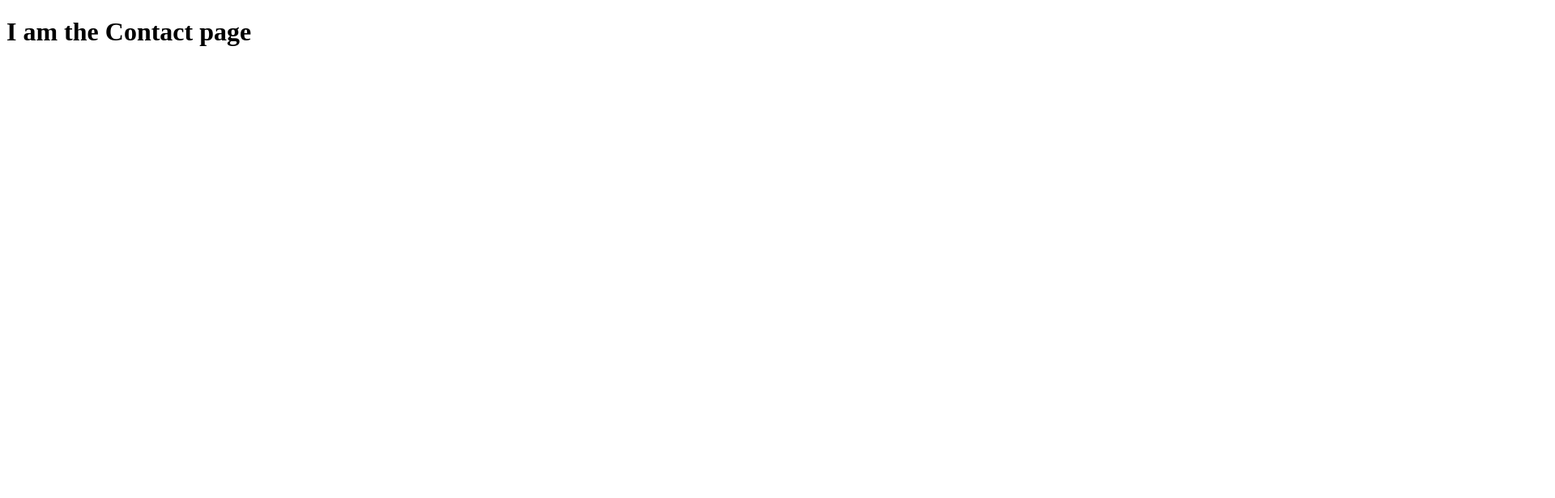
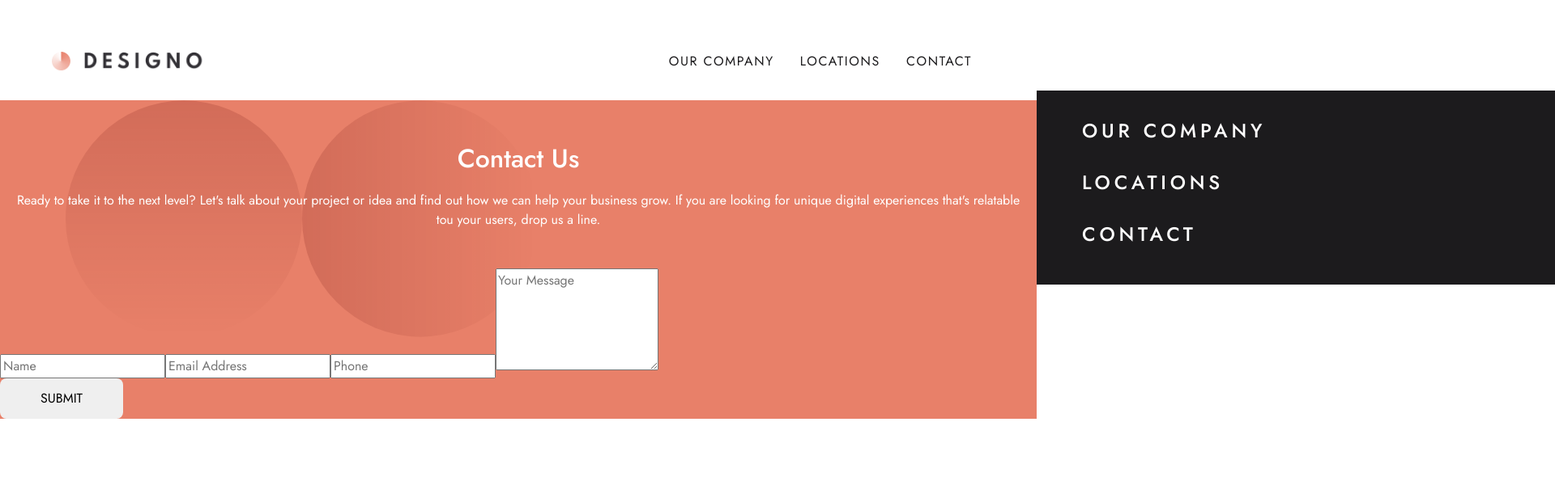
Before and after one commit to Da-vi-de/designo-multipage, a React (Create React App) app: page /contact in a window 1280 px wide. Shown: the top 616 px of the page at 81% size, 1920 px wide, since content can reach past the window. Built offline with nearby package versions, Linux system fonts and the light colour scheme.

Commit message:
contact page: basic setup

```diff
--- /dev/null
+++ b/src/components/contact/ContactForm.js
@@ -0,0 +1,81 @@
+import React from "react";
+import styled from "styled-components";
+
+import { StyledContacForm } from "../styles/contact-styles/ContactForm.styled";
+import { CommonButtonLink } from "../styles/shared-styles/CommonButtonLink.styled";
+
+const SubmitButton = styled.button`
+    ${CommonButtonLink}
+`;
+
+function ContactForm() {
+    return(
+        <StyledContacForm>
+            <div className="content">
+            <h1>contact us</h1>
+            <p>
+                Ready to take it to the next level?
+                Let's talk about your project or idea
+                and find out how we can help your business grow.
+                If you are looking for unique digital experiences
+                that's relatable tou your users, drop us a line.
+            </p>
+            </div>
+
+            <form>
+                <label htmlFor="name">
+                    <span className="visually-hidden">name:</span>
+                </label>
+                <input
+                    type="text"
+                    id="name"
+                    autoComplete="off"
+                    required
+                    aria-describedby="nameid"
+                    placeholder="Name"
+                />
+
+                <label htmlFor="email">
+                    <span className="visually-hidden">email:</span>
+                </label>
+                <input
+                    type="email"
+                    id="email"
+                    autoComplete="off"
+                    required
+                    aria-describedby="emailid"
+                    placeholder="Email Address"
+                />
+
+                <label htmlFor="phoneNumber">
+                    <span className="visually-hidden">phone</span>
+                </label>
+                <input
+                    type="number"
+                    id="phoneNumber"
+                    autoComplete="off"
+                    required
+                    aria-describedby="phoneid"
+                    placeholder="Phone"
+                />
+
+                <textarea
+                    name="message"
+                    id="message"
+                    rows="5"
+                    resize="none"
+                    autoComplete="off"
+                    required
+                    aria-describedby="textid"
+                    placeholder='Your Message'
+                >
+                </textarea>
+
+                <div>
+                    <SubmitButton>submit</SubmitButton>
+                </div>
+            </form>
+        </StyledContacForm>
+    )
+}
+export default ContactForm;
--- a/src/components/locations/LocationMap.js
+++ b/src/components/locations/LocationMap.js
@@ -1,7 +1,7 @@
 import React from 'react';
 import { MapContainer, TileLayer, Marker, Popup } from 'react-leaflet';
 
-import {StyledLocationMap} from "../../components/styles/locations/LocationMap.styled";
+import {StyledLocationMap} from "../../components/styles/locations-styles/LocationMap.styled";
 
 function LocationMap({ location, address, contact, mapMarker, order="text" }) {
     return(
--- /dev/null
+++ b/src/components/styles/contact-styles/ContactForm.styled.js
@@ -0,0 +1,36 @@
+import styled from "styled-components";
+
+import twoCircles from "../../../assets/contact/mobile/bg-pattern-hero-contact-mobile.svg";
+
+export const StyledContacForm = styled.main`
+    background-color: var(--color-peach);
+    background-image: url(${twoCircles});
+    background-repeat: no-repeat;
+    background-position: 20% 0;
+    max-height: 100%;
+
+    .content {
+        padding: 3rem .5rem;
+        text-align: center;
+        color: var(--color-white);
+
+        h1 {
+            margin-bottom: 1rem;
+            text-transform: capitalize;
+            font-weight: 500;
+        }
+    }
+
+    .visually-hidden {
+        position: absolute;
+        position: absolute !important;
+        width: 1px !important;
+        height: 1px !important;
+        padding: 0 !important;
+        margin: -1px !important;
+        overflow: hidden !important;
+        clip: rect(0,0,0,0) !important;
+        white-space: nowrap !important;
+        border: 0 !important;
+    }
+`;
--- a/src/pages/Contact.js
+++ b/src/pages/Contact.js
@@ -1,8 +1,27 @@
 import React from "react";
+import { GlobalStyles } from "../components/styles/shared-styles/GlobalStyles";
+import { Container } from "../components/styles/shared-styles/Wrapper.styled";
+
+import Navigation from "../components/home/navigation/Navigation";
+import ContactForm from "../components/contact/ContactForm";
+import AboutLocations from "../components/about/AboutLocations";
+import Footer from "../components/home/footer/Footer";
+import { Spacer } from "../components/styles/shared-styles/Spacer.styled";
 
 function Contact() {
     return(
-        <h1>I am the Contact page</h1>
+        <>
+        <GlobalStyles />
+
+         <Container>
+            <Navigation/>
+        </Container>
+
+        <ContactForm />
+        <AboutLocations />
+        <Spacer />
+        <Footer />
+        </>
     )
 }
 
```
Also changed, not shown: src/components/styles/locations-styles/LocationMap.styled.js (renamed from src/components/styles/locations/LocationMap.styled.js).
